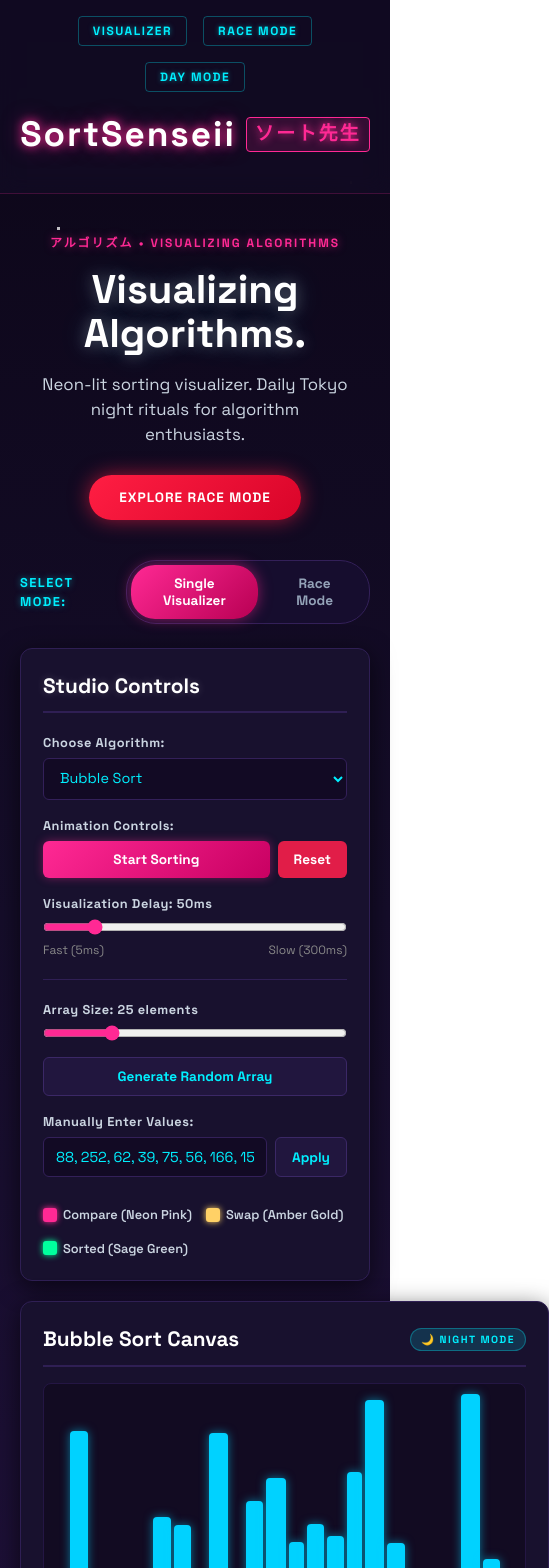
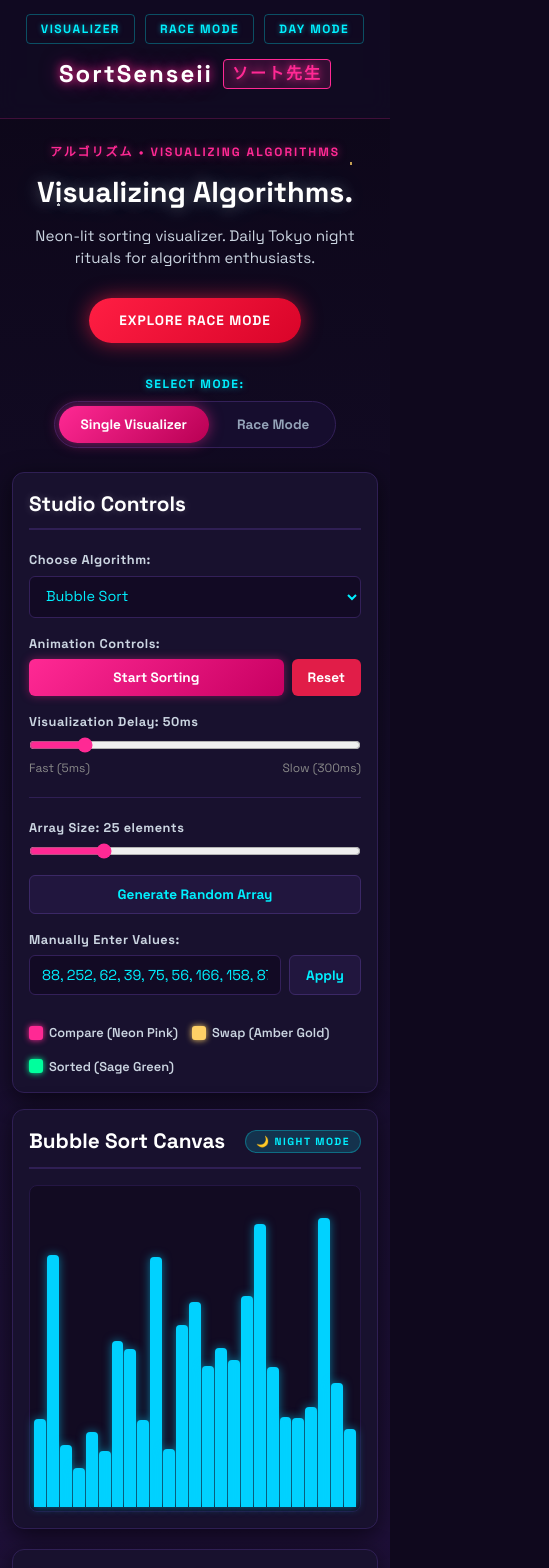
Before and after one commit to akshitaa-byte/SortSenseii, a React (Create React App) app: page / in a window 390 px wide. Shown: the top 1568 px of the page, 549 px wide, since content can reach past the window. Built offline with nearby package versions, Linux system fonts and the light colour scheme.

Commit message:
Fix mobile layout horizontal overflow and background clipping

```diff
--- a/src/App.css
+++ b/src/App.css
@@ -4,10 +4,13 @@
   padding: 0;
 }
 
-body {
+html, body {
   font-family: 'Space Grotesk', 'M PLUS Rounded 1c', -apple-system, BlinkMacSystemFont, sans-serif;
   line-height: 1.5;
+  width: 100%;
+  max-width: 100%;
   overflow-x: hidden;
+  background-color: #0F081D;
 }
 
 /* =========================================================
@@ -19,6 +22,8 @@ body {
   flex-direction: column;
   min-height: 100vh;
   width: 100%;
+  max-width: 100vw;
+  overflow-x: hidden;
   position: relative;
 }
 
@@ -198,16 +203,21 @@ body {
   display: flex;
   gap: 20px;
   flex-wrap: wrap;
+  width: 100%;
+  max-width: 100%;
 }
 
 .panel {
   border-radius: 12px;
   padding: 22px;
+  min-width: 0;
 }
 
 .controls-panel {
   flex: 1 1 290px;
   max-width: 340px;
+  min-width: 0;
+  width: 100%;
   display: flex;
   flex-direction: column;
   gap: 16px;
@@ -225,6 +235,7 @@ body {
   display: flex;
   flex-direction: column;
   gap: 6px;
+  min-width: 0;
 }
 
 .control-group label {
@@ -240,11 +251,13 @@ body {
   padding: 14px;
   border-radius: 8px;
   border: 1px solid;
+  min-width: 0;
 }
 
 select,
 input[type="text"] {
   width: 100%;
+  min-width: 0;
   padding: 10px 12px;
   border-radius: 6px;
   border: 1px solid;
@@ -281,6 +294,13 @@ input[type="range"] {
 .input-row {
   display: flex;
   gap: 8px;
+  width: 100%;
+  min-width: 0;
+}
+
+.input-row input {
+  min-width: 0;
+  flex: 1;
 }
 
 .btn {
@@ -321,7 +341,9 @@ input[type="range"] {
 }
 
 .center-panel {
-  flex: 3 1 600px;
+  flex: 3 1 300px;
+  min-width: 0;
+  width: 100%;
   display: flex;
   flex-direction: column;
   gap: 20px;
@@ -1031,24 +1053,101 @@ input[type="range"] {
 @media (max-width: 900px) {
   .top-nav {
     grid-template-columns: 1fr;
-    gap: 16px;
+    gap: 12px;
     text-align: center;
-    padding: 16px 20px;
+    padding: 14px 16px;
   }
 
   .nav-links {
     justify-content: center;
+    gap: 10px;
+  }
+
+  .brand-title {
+    font-size: 1.8rem;
+  }
+
+  .main-layout {
+    flex-direction: column;
+    gap: 16px;
   }
 
   .controls-panel {
     max-width: 100%;
+    width: 100%;
+    min-width: 0;
+  }
+
+  .center-panel {
+    width: 100%;
+    min-width: 0;
   }
 
   .race-lanes-grid {
     grid-template-columns: 1fr;
   }
 
+  .hero-banner {
+    padding: 24px 16px 16px;
+  }
+
   .hero-heading {
-    font-size: 2.5rem;
+    font-size: 2.2rem;
+  }
+
+  .hero-subtext {
+    font-size: 0.95rem;
+  }
+
+  .main-studio {
+    padding: 16px 12px 40px;
+  }
+
+  .panel {
+    padding: 16px;
+  }
+
+  .bars-container {
+    height: 280px;
+    padding: 6px;
+    gap: 1.5px;
+  }
+
+  .info-grid {
+    grid-template-columns: 1fr;
+    gap: 16px;
   }
 }
+
+@media (max-width: 480px) {
+  .brand-title {
+    font-size: 1.5rem;
+  }
+
+  .kanji-sign {
+    font-size: 1rem;
+  }
+
+  .hero-heading {
+    font-size: 1.8rem;
+  }
+
+  .bars-container {
+    height: 240px;
+    padding: 4px;
+    gap: 1px;
+  }
+
+  .bar-label {
+    display: none;
+  }
+
+  .studio-mode-selector {
+    flex-direction: column;
+    gap: 8px;
+  }
+
+  .studio-label {
+    font-size: 0.75rem;
+  }
+}
```
